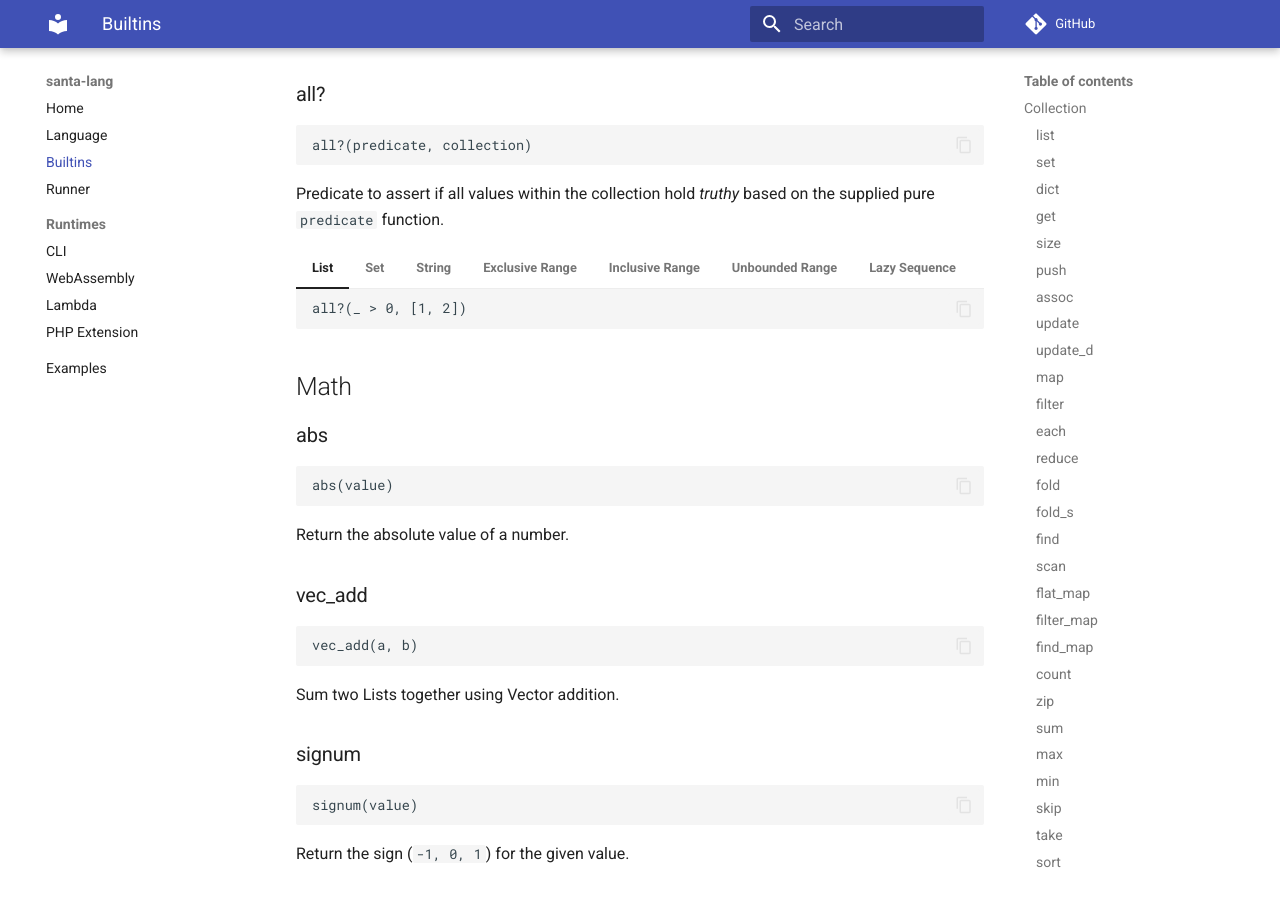
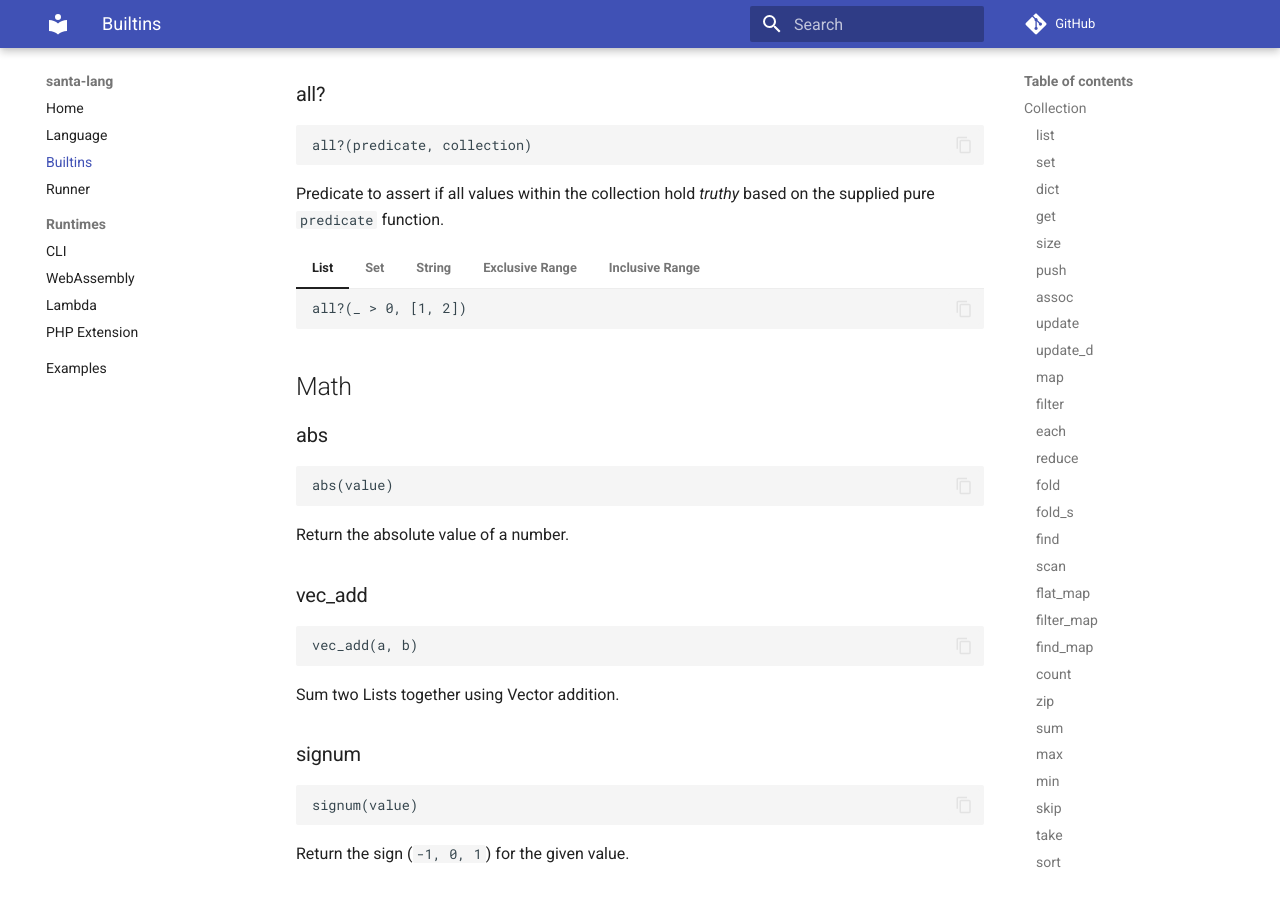
Before and after one commit to eddmann/santa-lang-rs, an MkDocs documentation site: the page built from docs/builtins.md, in a window 1280 px wide and 900 px high, scrolled down 14536 px. Built offline with MkDocs 1.6.1 and Material for MkDocs 9.7.7, drawn with Linux system fonts in a browser that asks for light colours; comment, search, counter and statistics services are not loaded.

Commit message:
Remove infinite collection `all?` example

````diff
--- a/docs/builtins.md
+++ b/docs/builtins.md
@@ -1834,18 +1834,6 @@ Predicate to assert if all values within the collection hold _truthy_ based on t
     all?(_ > 0, 1..=5)
     ```
 
-=== "Unbounded Range"
-
-    ```santa
-    all?(_ > 0, 1..)
-    ```
-
-=== "Lazy Sequence"
-
-    ```santa
-    all?(_ > 0, iterate(_ + 1, 1))
-    ```
-
 ## Math
 
 ### abs
````
